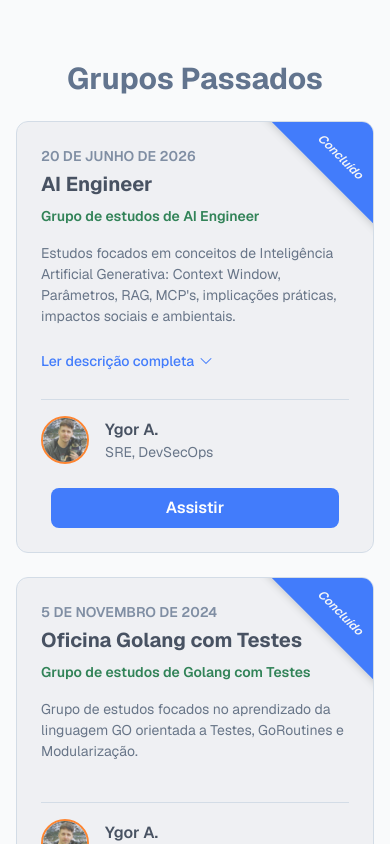
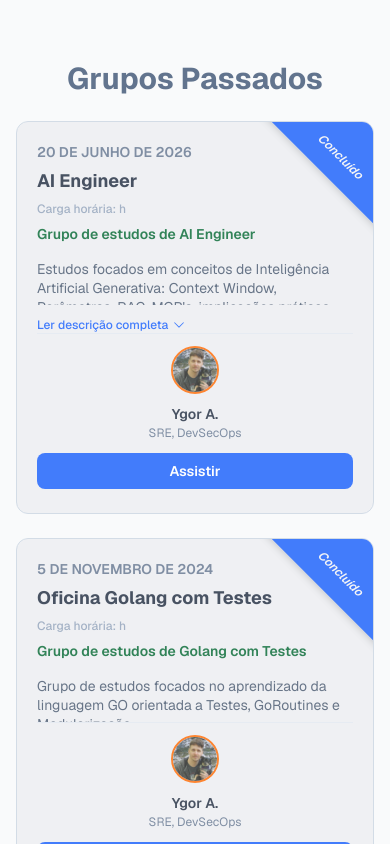
Before and after one commit to BrazilITRemote/brazilitremote-frontend, a Next.js app: page /grupos-estudos in a window 390 px wide. Shown: the part 860-1704 px from the top of the page. Built offline with nearby package versions, Linux system fonts and the light colour scheme.

Commit message:
GroupCard: responsive full-width card, a11y toggle, pinned Concluído ribbon

```diff
--- a/src/components/GroupCard.tsx
+++ b/src/components/GroupCard.tsx
@@ -11,7 +11,7 @@ import {
   formatGroupDateTime,
   getGroupInstructor,
 } from "@/lib/functions/groups";
-import { useState } from "react";
+import { useId, useState } from "react";
 
 interface GroupCardProps {
   readonly group: Group;
@@ -22,6 +22,7 @@ export default function GroupCard({ group, variant }: GroupCardProps) {
   const isCurrent = variant === "current";
   const instructor = getGroupInstructor(group);
   const [showDescription, setShowDescription] = useState(false);
+  const descriptionId = useId();
 
   // Se não encontrar o instrutor, não renderiza o card
   if (!instructor) {
@@ -30,16 +31,16 @@ export default function GroupCard({ group, variant }: GroupCardProps) {
 
   // Estilos condicionais baseados na variante
   const cardStyles = isCurrent
-    ? "bg-white dark:bg-gray-800 border border-slate-200 dark:border-slate-700 rounded-xl p-6 flex flex-col hover:shadow-2xl hover:-translate-y-1.5 transition-all duration-300"
-    : "bg-gray-200/60 dark:bg-slate-800 border border-slate-300 dark:border-slate-700 rounded-xl p-6 flex flex-col opacity-80 hover:opacity-100 hover:shadow-xl hover:-translate-y-1 transition-all duration-300";
+    ? "bg-white dark:bg-gray-800 border border-slate-200 dark:border-slate-700 rounded-xl p-5 flex flex-col sm:flex-row items-stretch h-full hover:shadow-2xl hover:-translate-y-1.5 transition-all duration-300"
+    : "bg-gray-200/60 dark:bg-slate-800 border border-slate-300 dark:border-slate-700 rounded-xl p-5 flex flex-col sm:flex-row items-stretch h-full opacity-80 hover:opacity-100 hover:shadow-xl hover:-translate-y-1 transition-all duration-300";
 
   const dateStyles = isCurrent
     ? "text-sm font-semibold text-blue-600 dark:text-blue-400"
     : "text-sm font-semibold text-slate-500 dark:text-slate-400";
 
   const avatarStyles = isCurrent
-    ? "w-12 h-12 rounded-full bg-blue-100 dark:bg-blue-900/30 flex items-center justify-center text-blue-700 dark:text-blue-300 font-semibold text-2xl border-2 border-green-500 dark:border-green-400 overflow-hidden"
-    : "w-12 h-12 rounded-full bg-slate-200 dark:bg-slate-600 flex items-center justify-center text-slate-700 dark:text-slate-300 font-semibold text-2xl border-2 border-orange-500 dark:border-orange-600 overflow-hidden";
+    ? "w-12 h-12 rounded-full bg-blue-100 dark:bg-blue-900/30 flex items-center justify-center text-blue-700 dark:text-blue-300 font-semibold text-2xl border-2 border-green-500 dark:border-green-400 overflow-hidden shrink-0"
+    : "w-12 h-12 rounded-full bg-slate-200 dark:bg-slate-600 flex items-center justify-center text-slate-700 dark:text-slate-300 font-semibold text-2xl border-2 border-orange-500 dark:border-orange-600 overflow-hidden shrink-0";
 
   const activeLink = isCurrent ? group.discord : group.live;
 
@@ -49,55 +50,71 @@ export default function GroupCard({ group, variant }: GroupCardProps) {
     group.description !== group.shortDescription;
 
   return (
-    <div className={`relative overflow-hidden block ${cardStyles}`}>
+    <div
+      className={`relative overflow-hidden w-full focus-visible:ring-2 focus-visible:ring-blue-500 focus-visible:ring-offset-2 rounded-xl ${cardStyles}`}
+      style={{ scrollSnapAlign: "start" }}
+      tabIndex={0}
+    >
       {isCurrent ? null : (
         <div className="cursor-default absolute w-65 flex flex-col items-center justify-end z-10 pb-4 min-h-20 py-6 -top-4 -right-27 rotate-45 bg-blue-600 dark:bg-slate-900 text-xs font-semibold text-gray-100 dark:text-gray-100 border border-gray-300 dark:border-gray-600 rounded shadow-md">
           <span className="italic">Concluído</span>
         </div>
       )}
 
-      {/* Cabeçalho */}
-      <div className="mb-2">
+      {/* Left side: date, title, description */}
+      <div className="flex-1 min-w-0 flex flex-col gap-2 pr-3">
+        {/* Date / time header */}
         <div className={dateStyles}>
           {isCurrent ? (
-            <div className="flex-col md:flex items-start">
+            <div className="flex flex-col gap-1">
               <span>{formatGroupDateTime(group.date, group.time)}</span>
-              <span> (Horário de Brasília)</span>
+              <span className="shrink-0 text-xs opacity-70">(Horário de Brasília)</span>
             </div>
           ) : (
             formatGroupDate(group.date)
           )}
         </div>
-        <h3 className="text-xl font-bold text-slate-800 dark:text-white mt-1 pr-5 md:pr-0">
+
+        {/* Title */}
+        <h3 className="text-lg font-bold text-slate-800 dark:text-white leading-tight">
           {group.title}
         </h3>
-      </div>
 
-      {/* Descrição curta (sempre visível) */}
-      <div className="text-slate-600 dark:text-slate-300 grow text-sm *:leading-normal mb-2">
+        {/* Course hours */}
+        <span className="text-xs font-medium text-slate-400 dark:text-slate-500">
+          Carga horária: {group.courseHours}h
+        </span>
+
+        {/* Short description */}
+        <div className="text-slate-600 dark:text-slate-300 text-sm max-h-20 overflow-hidden *:leading-snug">
           <Markdown components={markdownComponents}>
             {group.shortDescription}
           </Markdown>
         </div>
 
-
+        {/* Expand button */}
         {hasFullDescription && (
           <button
             onClick={() => setShowDescription(!showDescription)}
-          className="text-blue-600 dark:text-blue-400 hover:text-blue-700 dark:hover:text-blue-300 text-sm font-medium flex items-center gap-1 mb-3 self-start"
+            aria-expanded={showDescription}
+            aria-controls={descriptionId}
+            className="text-blue-600 dark:text-blue-400 hover:text-blue-700 dark:hover:text-blue-300 text-xs font-medium flex items-center gap-1 self-start mt-1"
           >
             {showDescription ? "Fechar descrição" : "Ler descrição completa"}
             <HiChevronDown
-            className={`w-4 h-4 transition-transform duration-300 ${
+              className={`w-3.5 h-3.5 transition-transform duration-300 ${
                 showDescription ? "rotate-180" : ""
               }`}
             />
           </button>
         )}
 
-
+        {/* Full description */}
         {showDescription && hasFullDescription && (
-        <div className="mb-4 border-t border-blue-100 dark:border-slate-600 pt-3">
+          <div
+            id={descriptionId}
+            className="mt-2 border-t border-blue-100 dark:border-slate-600 pt-3"
+          >
             <div className="text-slate-600 dark:text-slate-300 text-sm *:leading-normal">
               <Markdown components={markdownComponents}>
                 {group.description}
@@ -105,10 +122,11 @@ export default function GroupCard({ group, variant }: GroupCardProps) {
             </div>
           </div>
         )}
+      </div>
 
-      <div className="flex flex-col md:flex-row pt-4 mt-4 md:mt-auto border-t border-slate-300 dark:border-slate-700">
-        <div className="flex items-center gap-4 w-full md:w-2/3">
-          <div className={`min-w-12 ${avatarStyles}`}>
+      {/* Right side: instructor + CTA */}
+      <div className="flex flex-col items-center justify-center gap-3 pt-3 sm:pl-3 border-t sm:border-l border-slate-200 dark:border-slate-700 py-1 min-w-[140px]">
+        <div className={avatarStyles}>
           {instructor.avatar ? (
             <Image
               src={instructor.avatar}
@@ -121,24 +139,19 @@ export default function GroupCard({ group, variant }: GroupCardProps) {
             <>{instructor.name.split(" ")[0][0]}</>
           )}
         </div>
-          <div>
-            <p className="font-semibold text-slate-800 dark:text-white">
+
+        <div className="text-center">
+          <p className="font-semibold text-slate-800 dark:text-white text-sm leading-tight">
             {instructor.name}
           </p>
-            <p className="text-sm text-slate-600 dark:text-slate-400">
-              {instructor.role.map((role, index) => (
-                <span key={`${instructor.id}-role-${index}`}>
-                  {role}
-                  {index < instructor.role.length - 1 ? ", " : ""}
-                </span>
-              ))}
+          <p className="text-xs text-slate-500 dark:text-slate-400 mt-0.5 line-clamp-2">
+            {instructor.role.join(", ")}
           </p>
-          </div>
         </div>
 
         {(isCurrent || activeLink) && (
           <a
-            className="w-full md:w-auto max-w-72 md:max-w-none mt-6 mx-auto md:my-auto"
+            className="w-full"
             href={activeLink || undefined}
             target="_blank"
             rel="noopener noreferrer"
@@ -147,7 +160,7 @@ export default function GroupCard({ group, variant }: GroupCardProps) {
           >
             <Button
               disabled={!activeLink}
-              className={`w-full md:w-auto cursor-pointer bg-blue-600 text-white px-4 py-2 rounded-lg hover:bg-blue-700 transition-colors font-semibold ${
+              className={`w-full cursor-pointer bg-blue-600 text-white px-3 py-1.5 text-sm rounded-lg hover:bg-blue-700 transition-colors font-semibold ${
                 !activeLink ? "opacity-50 cursor-not-allowed!" : ""
               }`}
             >
```
Lines whose indentation alone changed are shown as unchanged.
